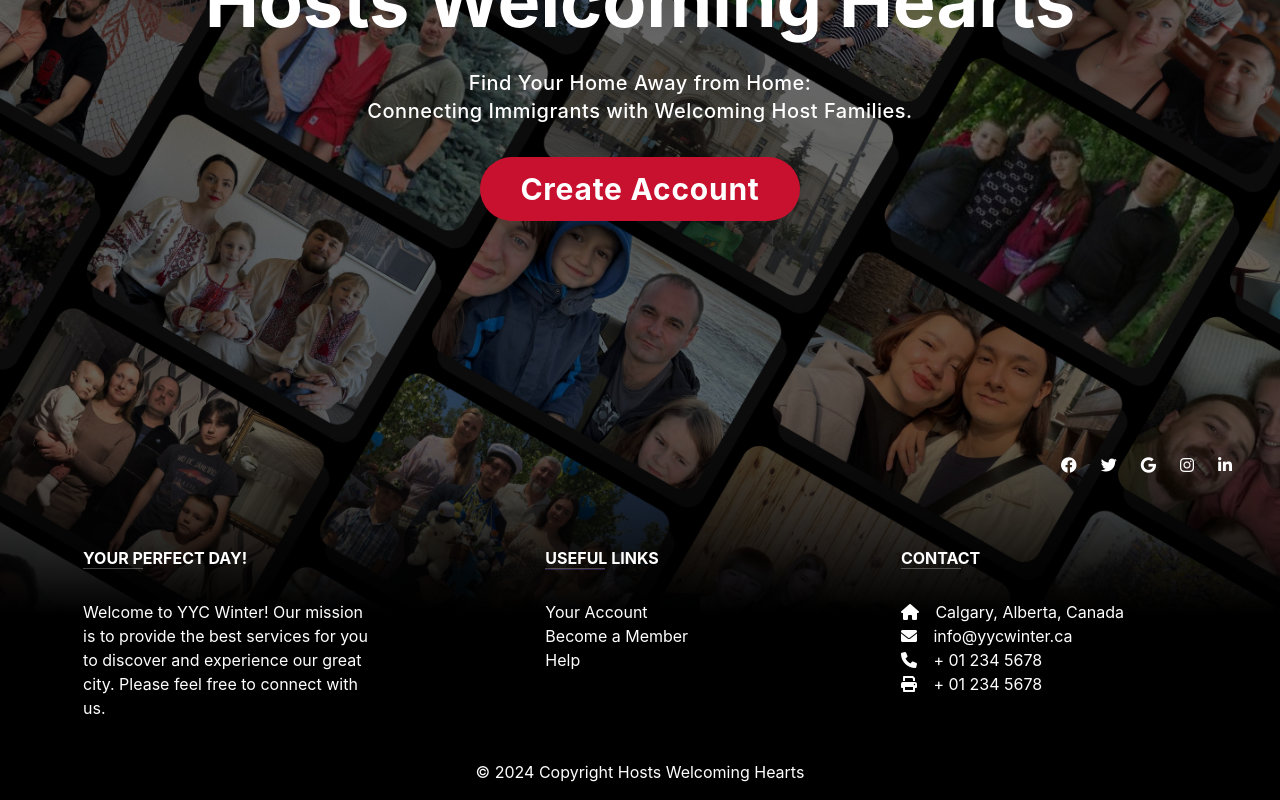
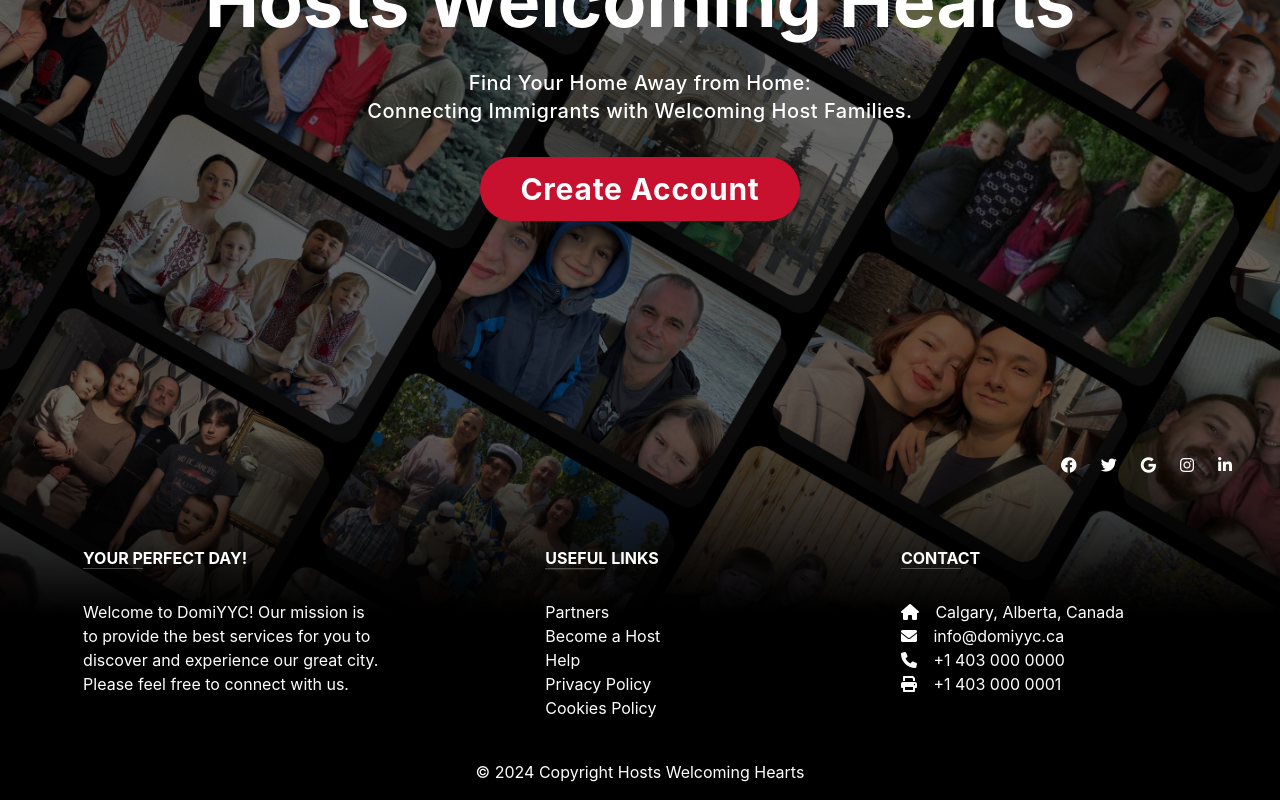
Before and after one commit to ktgster/yychacks_2024, a React (Create React App) app in the folder my-app/: page / in a window 1280 px wide. Shown: the part 275-1075 px from the top of the page. Built offline with nearby package versions, Linux system fonts and the light colour scheme.

Commit message:
changed information in footer

```diff
--- a/my-app/src/components/Footer.js
+++ b/my-app/src/components/Footer.js
@@ -1,18 +1,10 @@
 import React from "react";
-// import img from "next/img";
-import { Link } from "react-router-dom";
+
 function Footer() {
   return (
     <div>
-      <footer
-            className="text-center text-lg-start text-white bg-gradient-to-t from-black via-black to-transparent mt-20"
-      >
-
-        <section
-                className="d-flex justify-content-between p-4 bg-transparent">
-
-
-
+      <footer className="text-center text-lg-start text-white bg-gradient-to-t from-black via-black to-transparent mt-20">
+        <section className="d-flex justify-content-between p-4 bg-transparent">
           <div className="ml-auto">
             <a href="#!" className="text-white me-4">
               <i className="fab fa-facebook-f"></i>
@@ -30,23 +22,25 @@ function Footer() {
               <i className="fab fa-linkedin"></i>
             </a>
           </div>
-
         </section>
 
         <section className="">
           <div className="container text-center text-md-start mt-5">
-
             <div className="row mt-3">
-
               <div className="col-md-3 col-lg-4 col-xl-3 mx-auto mb-4">
-
                 <h6 className="text-uppercase fw-bold">Your Perfect Day!</h6>
                 <hr
                   className="mb-4 mt-0 d-inline-block mx-auto"
-                    style={{width: "60px", backgroundColor: "transparent", height: "2px"}}
+                  style={{
+                    width: "60px",
+                    backgroundColor: "transparent",
+                    height: "2px",
+                  }}
                 />
                 <p>
-                  Welcome to YYC Winter! Our mission is to provide the best services for you to discover and experience our great city. Please feel free to connect with us.
+                  Welcome to DomiYYC! Our mission is to provide the best
+                  services for you to discover and experience our great city.
+                  Please feel free to connect with us.
                 </p>
               </div>
 
@@ -72,49 +66,75 @@ function Footer() {
               </div> */}
 
               <div className="col-md-3 col-lg-2 col-xl-2 mx-auto mb-4">
-
                 <h6 className="text-uppercase fw-bold">Useful links</h6>
                 <hr
                   className="mb-4 mt-0 d-inline-block mx-auto"
-                    style={{width: "60px", backgroundColor: "#7c4dff", height: "2px"}}
+                  style={{
+                    width: "60px",
+                    backgroundColor: "#7c4dff",
+                    height: "2px",
+                  }}
                 />
                 <p>
-                  <a href="#!" className="text-white">Your Account</a>
+                  <a href="#!" className="text-white">
+                    Partners
+                  </a>
                 </p>
                 <p>
-                  <a href="#!" className="text-white">Become a Member</a>
+                  <a href="#!" className="text-white">
+                    Become a Host
+                  </a>
                 </p>
                 <p>
-                  <a href="#!" className="text-white">Help</a>
+                  <a href="#!" className="text-white">
+                    Help
+                  </a>
+                </p>
+                <p>
+                  <a href="#!" className="text-white">
+                    Privacy Policy
+                  </a>
+                </p>
+                <p>
+                  <a href="#!" className="text-white">
+                    Cookies Policy
+                  </a>
                 </p>
               </div>
 
               <div className="col-md-4 col-lg-3 col-xl-3 mx-auto mb-md-0 mb-4">
-
                 <h6 className="text-uppercase fw-bold">Contact</h6>
                 <hr
                   className="mb-4 mt-0 d-inline-block mx-auto"
-                    style={{width: "60px", backgroundColor: "transparent", height: "2px"}}
+                  style={{
+                    width: "60px",
+                    backgroundColor: "transparent",
+                    height: "2px",
+                  }}
                 />
-                <p><i className="fas fa-home mr-3"></i> Calgary, Alberta, Canada</p>
-                <p><i className="fas fa-envelope mr-3"></i> info@yycwinter.ca</p>
-                <p><i className="fas fa-phone mr-3"></i> + 01 234 5678</p>
-                <p><i className="fas fa-print mr-3"></i> + 01 234 5678</p>
+                <p>
+                  <i className="fas fa-home mr-3"></i> Calgary, Alberta, Canada
+                </p>
+                <p>
+                  <i className="fas fa-envelope mr-3"></i> info@domiyyc.ca
+                </p>
+                <p>
+                  <i className="fas fa-phone mr-3"></i> +1 403 000 0000
+                </p>
+                <p>
+                  <i className="fas fa-print mr-3"></i> +1 403 000 0001
+                </p>
               </div>
-
             </div>
-
           </div>
         </section>
         <div
           className="text-center p-3"
-           style={{backgroundColor: "rgba(0, 0, 0, 0.2)"}}
+          style={{ backgroundColor: "rgba(0, 0, 0, 0.2)" }}
         >
           © 2024 Copyright Hosts Welcoming Hearts
         </div>
-
       </footer>
-
     </div>
   );
 }
```
Lines whose indentation alone changed are shown as unchanged.
